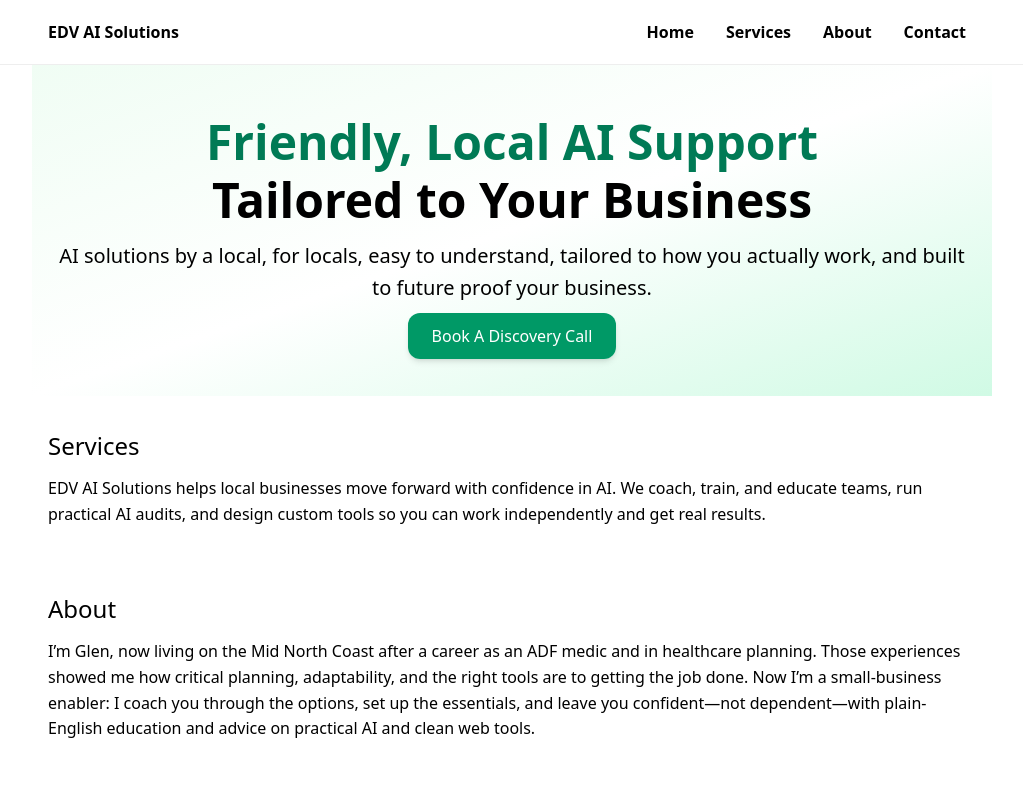
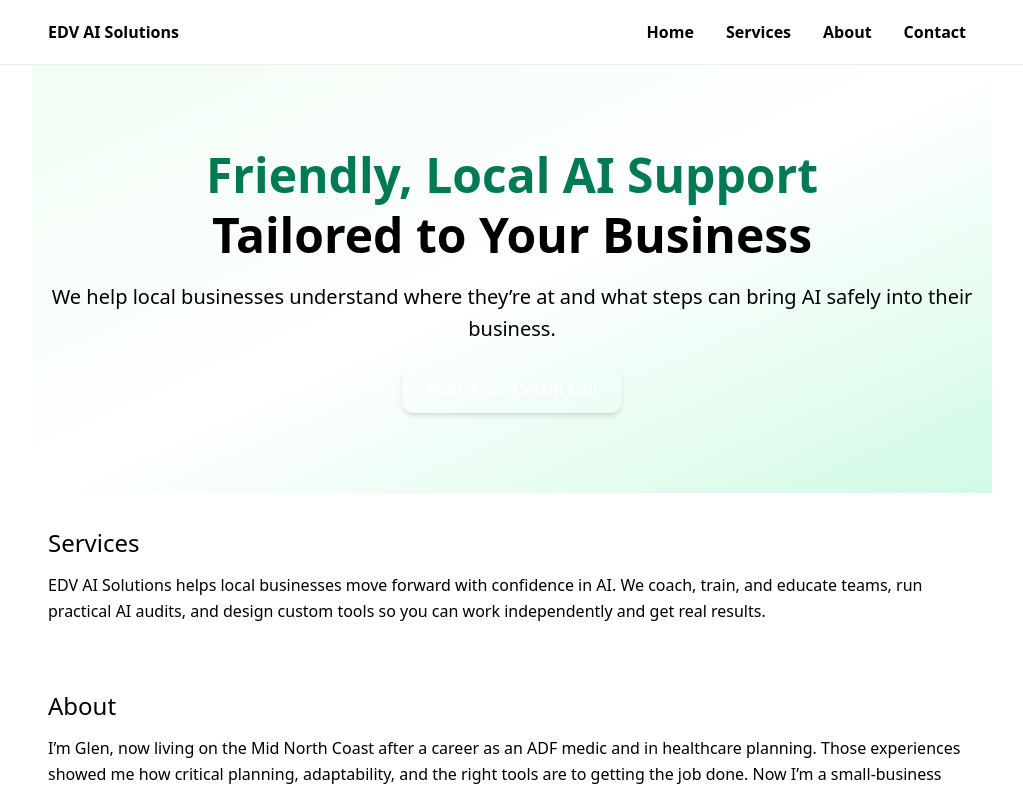
Before and after one commit to Hoppy17/edv-ai-site, a React (Vite) app: page / in a window 1280 px wide. Shown: the top 791 px of the page, without its empty margins (128-1151 px from the left). Built offline with nearby package versions, Linux system fonts and the light colour scheme.

Commit message:
Enhance site layout & copy — Argo Logic inspired upgrade
Updated the Hero component to refine the content and styling.

```diff
--- a/src/components/Hero.tsx
+++ b/src/components/Hero.tsx
@@ -4,39 +4,25 @@ export default function Hero() {
   return (
     <section
       id="home"
-      className="bg-gradient-to-br from-green-50 via-white to-emerald-100 animate-gradient-slow"
-      style={{
-        padding: "48px 16px",
-        maxWidth: 960,
-        margin: "0 auto",
-        scrollMarginTop: 72,
-      }}
+      className="bg-gradient-to-br from-green-50 via-white to-emerald-100 animate-gradient-slow py-12 md:py-20 px-4 text-center flex flex-col items-center"
+      style={{ maxWidth: 960, margin: "0 auto", scrollMarginTop: 72 }}
     >
-      <div className="text-center animate-fade-in">
-        <h1
-          className="leading-tight mb-4 text-4xl md:text-5xl font-bold"
-          style={{ lineHeight: 1.2, marginBottom: 12 }}
-        >
+      <h1 className="leading-tight mb-4 text-4xl md:text-5xl font-bold">
         <span className="text-emerald-700">Friendly, Local AI Support</span>
         <br />
         Tailored to Your Business
       </h1>
-        <p
-          className="text-lg md:text-xl mb-6"
-          style={{ lineHeight: 1.6, marginBottom: 20 }}
-        >
-          AI solutions by a local, for locals, easy to understand, tailored to how
-          you actually work, and built to future proof your business.
+      <p className="text-lg md:text-xl mb-6" style={{ lineHeight: 1.6, marginBottom: 20 }}>
+        We help local businesses understand where they’re at and what steps can bring AI safely into their business.
       </p>
       <a
         href={CALENDLY_URL}
         target="_blank"
         rel="noopener noreferrer"
-          className="bg-emerald-600 hover:bg-emerald-700 text-white px-6 py-3 rounded-xl shadow-md transition"
+        className="inline-block bg-brand-primary hover:bg-brand-dark text-white px-6 py-3 rounded-xl shadow-md transition font-semibold"
       >
-          Book A Discovery Call
+        Book Free 15-Min Call
       </a>
-      </div>
     </section>
   );
 }
```
Lines whose indentation alone changed are shown as unchanged.
